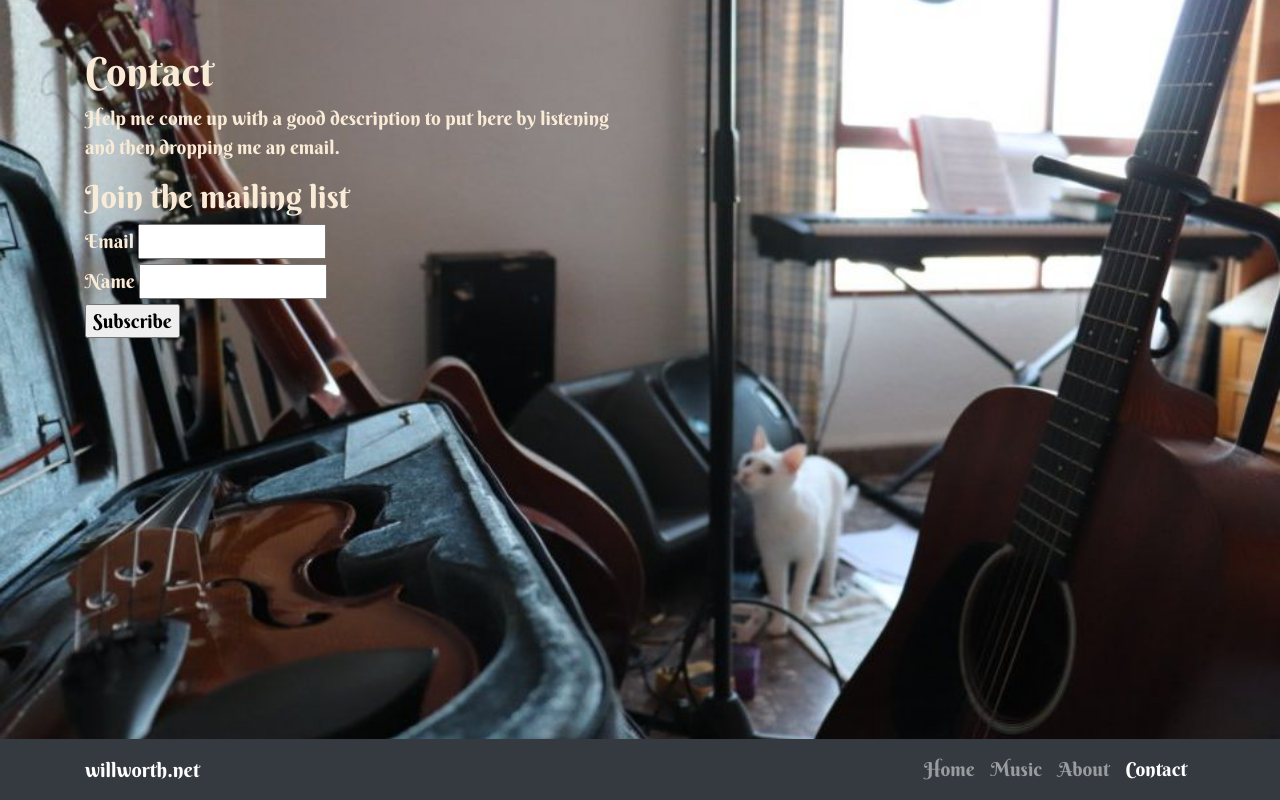
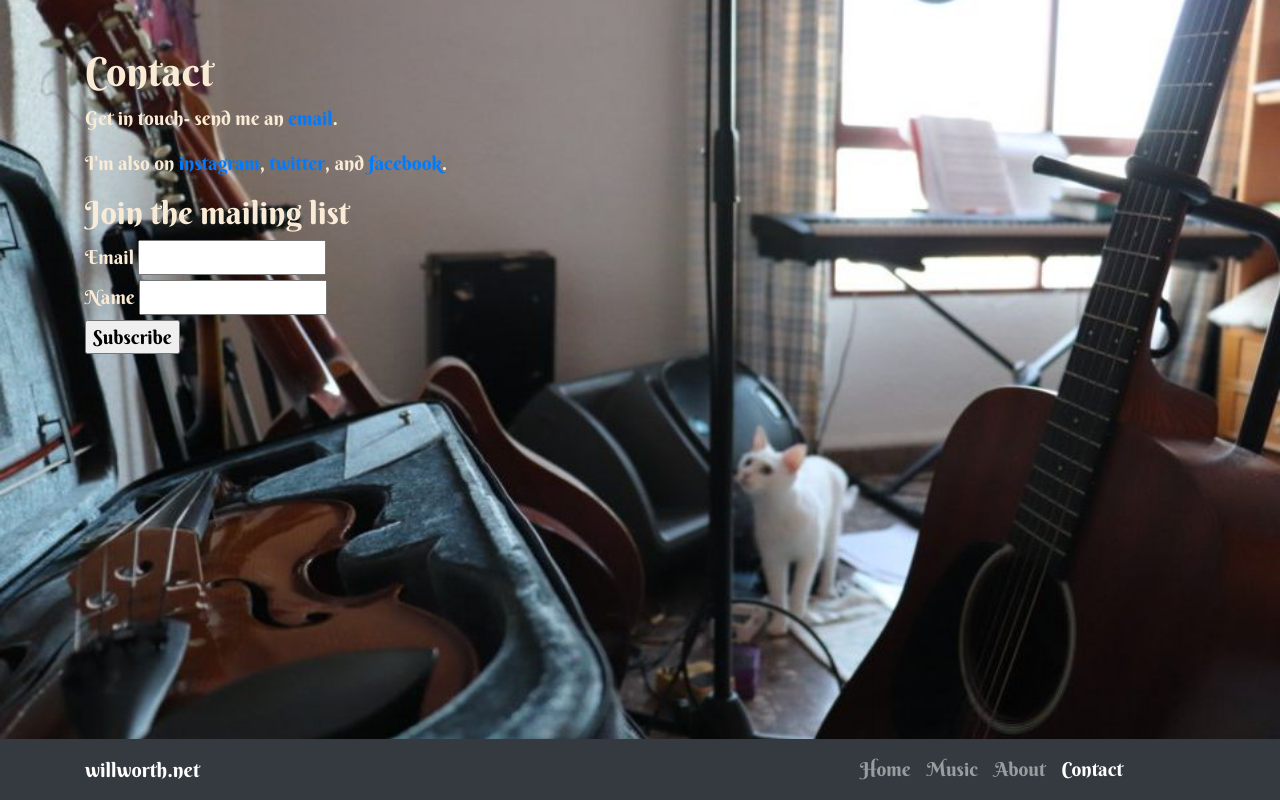
Before and after one commit to willworth/bootmarch, a website: page contact.html in a window 1280 px wide. Drawn offline with Linux system fonts and the light colour scheme.

Commit message:
add social

```diff
--- a/contact.html
+++ b/contact.html
@@ -43,6 +43,13 @@
             <li class="nav-item active">
               <a class="nav-link" href="/contact.html">Contact</a>
             </li>
+            <li class="nav-item">
+                <a class="nav-link" href="https://www.facebook.com/willworthmusic"><i class="fab fa-fw fa-facebook-f"></a></i>
+              <li class="nav-item">
+                <a class="nav-link" href="https://www.youtube.com/user/WillWorthMusic"><i class="fab fa-fw fa-youtube-square"></a></i>
+              <li class="nav-item">
+                <a class="nav-link" href="http://www.twitter.com/willworth"><i class="fab fa-twitter-square"></a></i>
+               <li class="nav-item"><a class="nav-link" href="http://www.instagram.com/will.worth"><i class="fab fa-instagram"></a></i>
           </ul>
         </div>
       </div>
@@ -54,9 +61,11 @@
         <div class="row">
           <div class="col-lg-6">
             <h1 class="mt-5">Contact </h1>
-            <p>Help me come up with a good description to put here by listening and then dropping me an
-              email.</p>
-              <p>
+            <p>Get in touch- send me an <a href="mailto:willworthmusic@gmail.com" target="_top">email</a>.</p>
+              <p>I'm also on <a href="http://www.instagram.com/will.worth">instagram</a>,
+               <a href="http://www.twitter.com/willworth">twitter</a>,
+                 and <a href="http://www.facebook.com/willworthmusic">facebook</a>.
+              </p>
                <!-- Begin MailChimp Signup Form -->
 <div id="mc_embed_signup">
   <form action="https://willworth.us2.list-manage.com/subscribe/post?u=f7454912934eabdbb2c0f7452&amp;id=9bc42c3757" method="post" id="mc-embedded-subscribe-form" name="mc-embedded-subscribe-form" class="validate" target="_blank" novalidate>
```
Also changed, not shown: about.html (+7 -0 lines), index.html (+9 -0 lines), music.html (+7 -0 lines).
